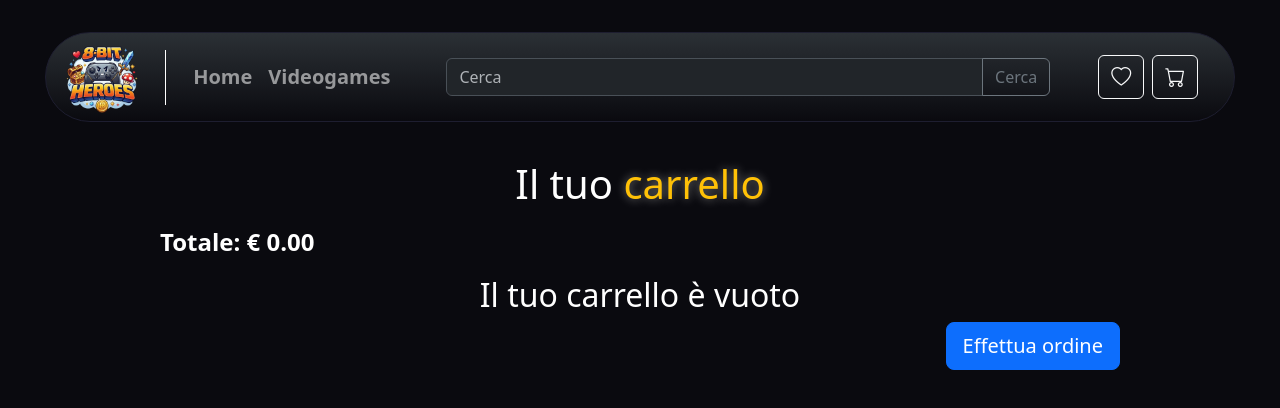
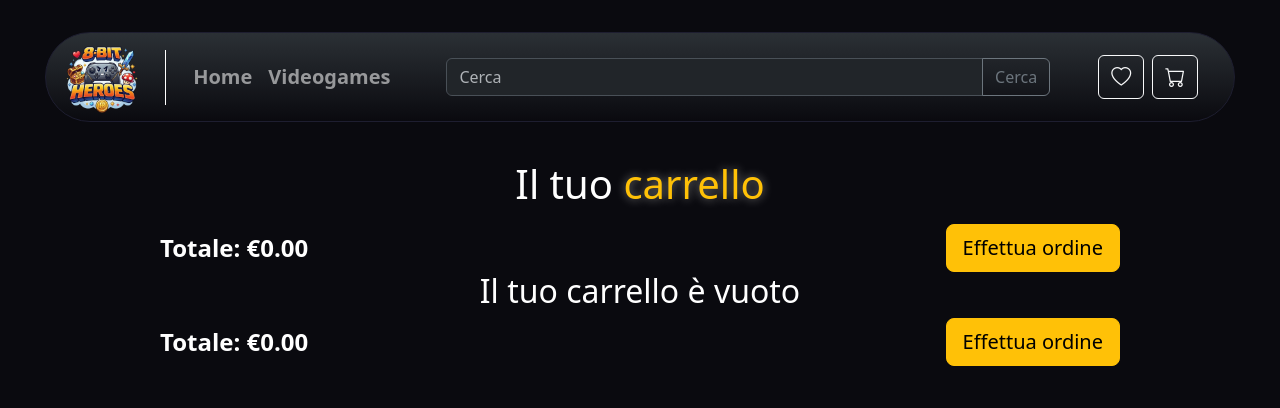
Before and after one commit to mattia-galasso/8_bit_heroes_frontend, a React (Vite) app: page /cart in a window 1280 px wide. Shown: the top 408 px of the page. Built offline with nearby package versions, Linux system fonts and the light colour scheme.

Commit message:
small refactor cart and offcanvas

```diff
--- a/src/assets/css/cartpage.css
+++ b/src/assets/css/cartpage.css
@@ -2,6 +2,7 @@
   background-color: #140c1c;
   border-color: #1e1e30;
   transition: scale 0.15s ease;
+  cursor: pointer;
 }
 
 .cart-list-item.cart-item:hover {
--- a/src/assets/css/index.css
+++ b/src/assets/css/index.css
@@ -12,11 +12,13 @@
 /* game card */
 .game-card img {
   aspect-ratio: 9/13;
+  cursor: pointer;
 }
 
 .game-card {
   display: inline-block;
   transition: scale 0.1s ease;
+  cursor: pointer;
 }
 
 .game-card:hover {
--- a/src/components/OffcanvasCart.jsx
+++ b/src/components/OffcanvasCart.jsx
@@ -129,7 +129,7 @@ export default function OffcanvasCart() {
                             </label>
                           </div>
                           <div className="p-relative">
-                            <p className="text-end fs-4 price-offcanvas">{`\u20AC ${game.final_price}`}</p>
+                            <p className="text-end fs-4 price-offcanvas">{`\u20AC${game.final_price}`}</p>
                           </div>
                         </div>
                       </div>
@@ -140,11 +140,11 @@ export default function OffcanvasCart() {
             })}
           </div>
           <div className="division-offcanvas-bottom"></div>
-          <div className="d-flex justify-content-between mt-1">
-            <div className="fs-5 fw-bold text-white m-2">{`Totale: \u20AC ${totalPrice.toFixed(2)}`}</div>
+          <div className="d-flex justify-content-between my-2 align-items-center">
+            <div className="fs-5 fw-bold text-white ms-1">{`Totale: \u20AC${totalPrice.toFixed(2)}`}</div>
             <button
               onClick={() => setOpenForm(true)}
-              className="btn btn-warning"
+              className="btn btn-warning me-2"
               data-bs-dismiss="offcanvas"
             >
               Effettua ordine
--- a/src/pages/Cart.jsx
+++ b/src/pages/Cart.jsx
@@ -30,14 +30,19 @@ export default function Cart() {
         <h1 className="text-white text-center mb-3">
           Il tuo <span className="text-warning card-section-title">carrello</span>
         </h1>
-        <p className="fs-4 fw-bold text-white">{`Totale: \u20AC ${totalPrice.toFixed(2)}`}</p>
+
+        <div className="d-flex justify-content-between align-items-center">
+          <div className="fs-4 fw-bold text-white">{`Totale: \u20AC${totalPrice.toFixed(2)}`}</div>
+          <button onClick={() => setOpenForm(true)} className="btn btn-warning btn-lg">
+            Effettua ordine
+          </button>
+        </div>
 
         {cart.length === 0 ? (
           <h2 className="text-white text-center">Il tuo carrello è vuoto</h2>
         ) : (
           <div className="d-flex flex-column gap-3 my-4">
-            {cart.map((game) => {
-              return (
+            {cart.map((game) => (
               <div key={game.id} className="card cart-list-item cart-item border-secondary p-3">
                 <div
                   onClick={(e) => {
@@ -120,13 +125,13 @@ export default function Cart() {
                   </div>
                 </div>
               </div>
-              );
-            })}
+            ))}
           </div>
         )}
 
-        <div className="d-flex justify-content-end mt-2">
-          <button onClick={() => setOpenForm(true)} className="btn btn-primary btn-lg">
+        <div className="d-flex justify-content-between align-items-center">
+          <div className="fs-4 fw-bold text-white">{`Totale: \u20AC${totalPrice.toFixed(2)}`}</div>
+          <button onClick={() => setOpenForm(true)} className="btn btn-warning btn-lg">
             Effettua ordine
           </button>
         </div>
```
Lines whose indentation alone changed are shown as unchanged.
